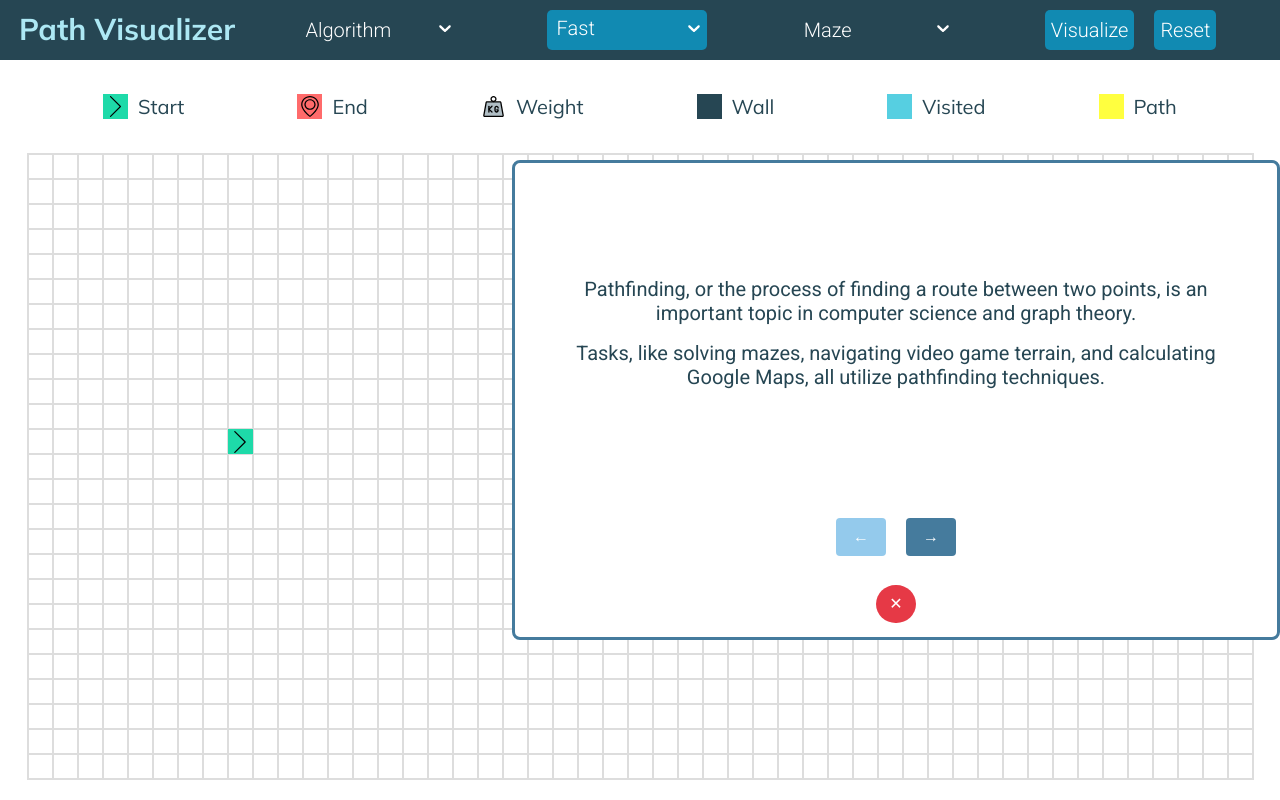
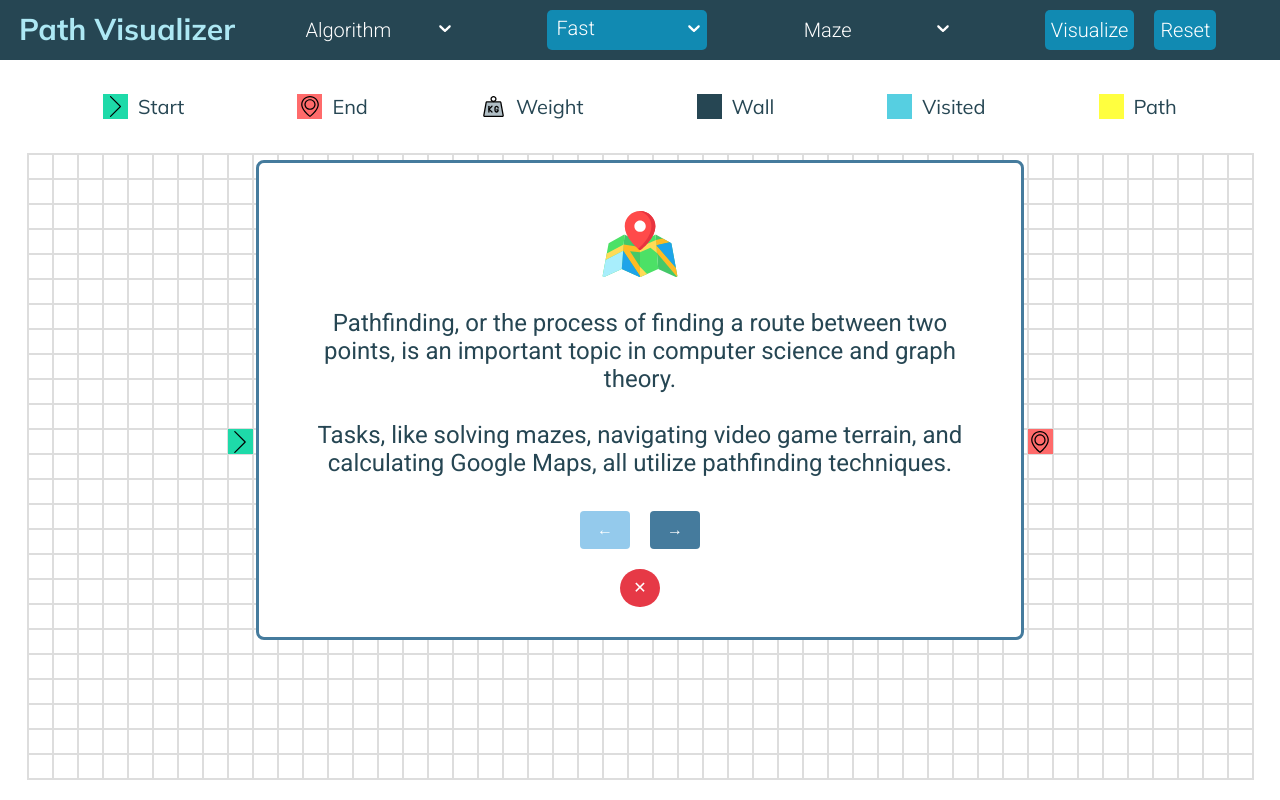
Before and after one commit to yesean/pathmazer, a React (Create React App) app: page / in a window 1280 px wide. Built offline with nearby package versions, Linux system fonts and the light colour scheme.

Commit message:
update tutorial page

```diff
--- a/src/components/Tutorial.js
+++ b/src/components/Tutorial.js
@@ -1,5 +1,8 @@
-import React, { useState } from 'react';
+import React, { useState, useRef } from 'react';
 import './../styles/Tutorial.css';
+import mapLogo from './../images/map.svg';
+import algorithmLogo from './../images/algorithm.svg';
+import creativityLogo from './../images/creativity.svg';
 
 const Tutorial = (props) => {
   const [textIndex, setTextIndex] = useState(0);
@@ -9,6 +12,12 @@ const Tutorial = (props) => {
   const [nextButtonStyle, setNextButtonStyle] = useState({});
   const [shouldShowAlgorithms, setShouldShowAlgorithms] = useState(false);
   const [shouldShowSiteOptions, setShouldShowSiteOptions] = useState(false);
+  const [shouldShowMapLogo, setShouldShowMapLogo] = useState(true);
+  const [shouldShowAlgorithmLogo, setShouldShowAlgorithmLogo] = useState(false);
+  const [shouldShowCreativityLogo, setShouldShowCreativityLogo] = useState(
+    false
+  );
+  const tutorialTextContainerRef = useRef(null);
 
   const texts = [
     [
@@ -26,6 +35,9 @@ const Tutorial = (props) => {
   ];
   const algorithmsIndex = 1;
   const siteOptionsIndex = 2;
+  const mapLogoIndex = 0;
+  const algorithmLogoIndex = 1;
+  const creativityLogoIndex = 2;
 
   const algorithms = [
     ['Dijkstra:', 'Gurantees Shortest Path', 'Weighted', 'Slow'],
@@ -38,9 +50,9 @@ const Tutorial = (props) => {
   const siteOptions = [
     ['Move around the start and end square'],
     ['Click and drag to add walls (impenetrable)'],
-    ['Hold W to add weights (penetrable, cost 10 squares) instead'],
+    ['Hold W to add weights (penetrable, cost 10 squares)'],
     [
-      'Move around the start and end square after a visualization to see how the new position affects path finding',
+      'Move around the start and end square after a visualization to see how the new position affects the path',
     ],
     [
       'Adjust the speed of visualization as well as generate mazes to see how these algorithms solve them!',
@@ -64,6 +76,7 @@ const Tutorial = (props) => {
   };
 
   const setTutorialPage = (textIndex) => {
+    tutorialTextContainerRef.current.scrollTop = 0;
     if (textIndex === texts.length - 1) {
       setNextButtonStyle({
         backgroundColor: '#94caec',
@@ -78,22 +91,35 @@ const Tutorial = (props) => {
     } else {
       setPrevButtonStyle({});
     }
-    if (textIndex === algorithmsIndex) {
-      setShouldShowAlgorithms(true);
-    } else {
-      setShouldShowAlgorithms(false);
-    }
-    if (textIndex === siteOptionsIndex) {
-      setShouldShowSiteOptions(true);
-    } else {
-      setShouldShowSiteOptions(false);
-    }
+    setShouldShowAlgorithms(textIndex === algorithmsIndex);
+    setShouldShowSiteOptions(textIndex === siteOptionsIndex);
+    setShouldShowMapLogo(textIndex === mapLogoIndex);
+    setShouldShowAlgorithmLogo(textIndex === algorithmLogoIndex);
+    setShouldShowCreativityLogo(textIndex === creativityLogoIndex);
   };
 
   return (
     props.shouldShow && (
+      <div className='tutorialPageContainer'>
         <div className='tutorialPage'>
-        <div className='tutorialTextContainer'>
+          <div className='tutorialTextContainer' ref={tutorialTextContainerRef}>
+            {shouldShowMapLogo && (
+              <img src={mapLogo} className='mapLogo' alt='map logo' />
+            )}
+            {shouldShowAlgorithmLogo && (
+              <img
+                src={algorithmLogo}
+                className='algorithmLogo'
+                alt='algorithm logo'
+              />
+            )}
+            {shouldShowCreativityLogo && (
+              <img
+                src={creativityLogo}
+                className='creativityLogo'
+                alt='creativity logo'
+              />
+            )}
             {texts[textIndex].map((text) => (
               <p key={text} className='tutorialText'>
                 {text}
@@ -124,6 +150,7 @@ const Tutorial = (props) => {
               </div>
             )}
           </div>
+          <div className='buttonsContainer'>
             <div className='directionContainer'>
               <button
                 className='prevButton'
@@ -146,6 +173,8 @@ const Tutorial = (props) => {
               </button>
             </div>
           </div>
+        </div>
+      </div>
     )
   );
 };
--- a/src/styles/Tutorial.css
+++ b/src/styles/Tutorial.css
@@ -1,37 +1,55 @@
 @import url('https://fonts.googleapis.com/css2?family=Mulish:wght@400;700&display=swap');
 @import url('https://fonts.googleapis.com/css2?family=Roboto:wght@100;200;300;400;500&display=swap');
 
-.tutorialPage {
+.tutorialPageContainer {
+  background-color: white;
   position: fixed;
   box-sizing: border-box;
-  transform: translate(20vw, 20vh);
   width: 60vw;
   height: 60vh;
+  top: 50%;
+  transform: translateY(-50%);
   border: 3px solid #457b9d;
   border-radius: 8px;
-  margin: auto;
-  background-color: white;
+  padding: 20px;
+  display: flex;
+  flex-direction: column;
+  justify-content: center;
+  align-items: center;
+}
+
+.tutorialPage {
+  box-sizing: border-box;
   display: flex;
   flex-direction: column;
   justify-content: space-between;
+  flex-direction: column;
   align-content: center;
+  width: 100%;
+  height: 100%;
+  margin: 10px;
 }
 
 .tutorialTextContainer {
-  height: 65%;
+  height: 70%;
   display: flex;
-  flex-direction: column;
-  justify-content: center;
-  margin: 2vh 2vw;
+  justify-content: space-evenly;
+  flex-wrap: wrap;
+  overflow: auto;
+  word-wrap: break-word;
+  margin: 10px;
 }
 
 .tutorialText {
   text-align: center;
   color: rgb(38, 70, 83);
   font-family: 'Roboto', sans-serif;
-  font-size: 2.5vmin;
+  font-size: 1.5rem;
   font-weight: 400;
-  margin: 1vh 1vw;
+  margin: auto;
+  padding: 20px auto;
+  width: 95%;
+  height: auto;
 }
 
 .skipButton,
@@ -95,10 +113,10 @@
 .algorithmList {
   color: rgb(38, 70, 83);
   font-family: 'Roboto', sans-serif;
-  font-size: 1.5vmin;
+  font-size: 1rem;
   font-weight: 300;
   white-space: pre;
-  margin: 2vh auto;
+  margin: auto;
 }
 
 .algorithmList td {
@@ -108,15 +126,17 @@
 .algorithmListContainer,
 .siteOptionsListContainer {
   overflow-x: auto;
+  overflow-y: visible;
   margin: auto;
-  width: 52vw;
+  width: 95%;
+  text-align: center;
 }
 
 .siteOptionsList {
   list-style-type: none;
   color: rgb(38, 70, 83);
   font-family: 'Roboto', sans-serif;
-  font-size: 1.5vmin;
+  font-size: 1rem;
   font-weight: 300;
   margin: 2vh auto;
   padding: 0px;
@@ -128,11 +148,24 @@
 
 @media (max-width: 500px) {
   .tutorialText {
-    font-size: 4vmin;
+    font-size: 1.5rem;
   }
 
   .algorithmList,
   .siteOptionsList {
-    font-size: 3vmin;
+    font-size: 1rem;
   }
 }
+
+.mapLogo,
+.algorithmLogo {
+  width: 25%;
+  height: 25%;
+  margin: auto;
+}
+
+.creativityLogo {
+  width: 20%;
+  height: 20%;
+  margin: auto;
+}
```
Lines whose indentation alone changed are shown as unchanged.
